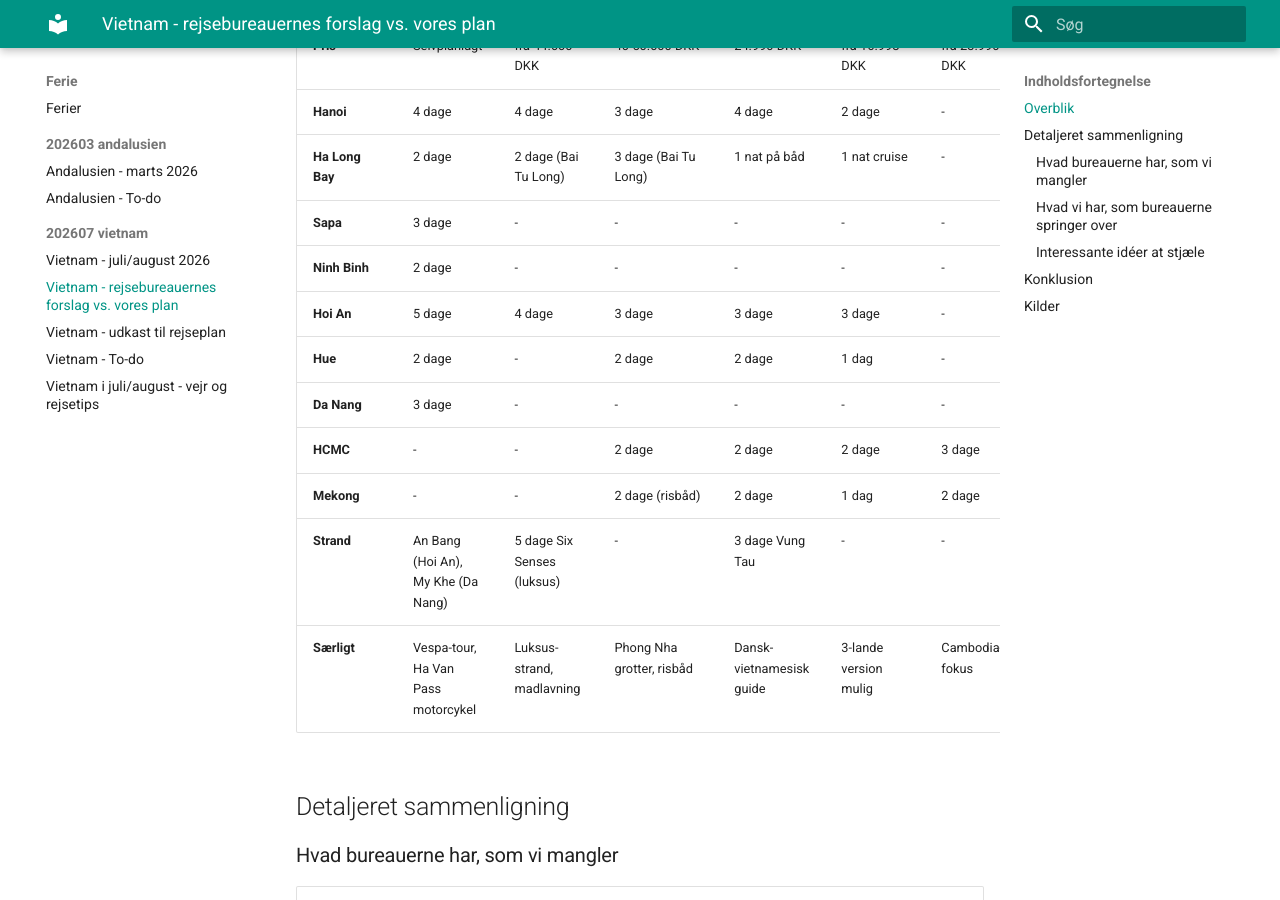
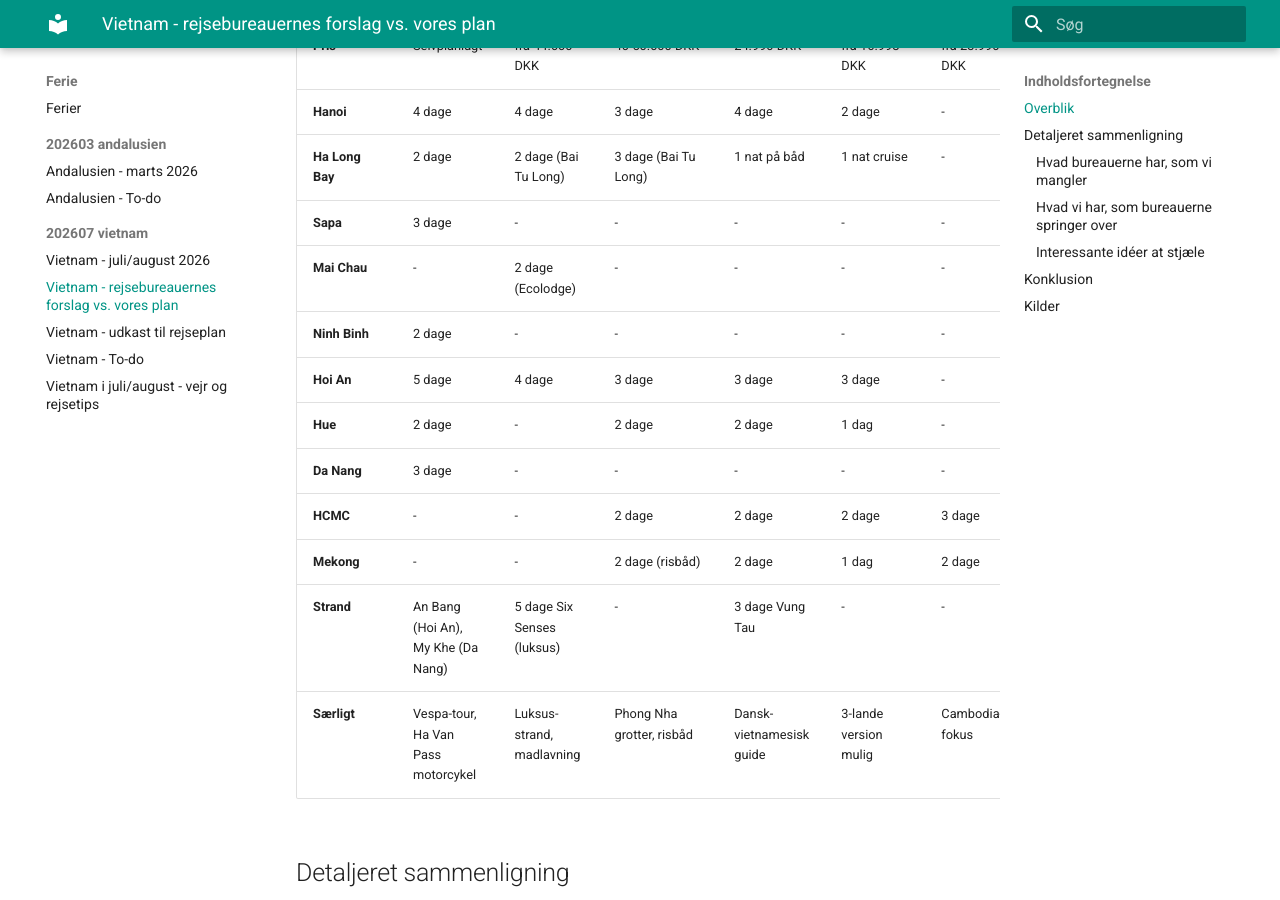
Before and after one commit to larsgam/Ferie, an MkDocs documentation site: the page built from docs/202607-vietnam/rejsebureauer-sammenligning.md, in a window 1280 px wide and 900 px high, scrolled down 662 px. Built offline with MkDocs 1.6.1 and Material for MkDocs 9.7.7, drawn with Linux system fonts in a browser that asks for light colours.

Commit message:
Add Mai Chau row to agency comparison table
Nyhavn Sommer includes 2 days in Mai Chau Valley (Ecolodge).

Co-Authored-By: Claude Opus 4.6 <noreply@anthropic.com>

```diff
--- a/docs/202607-vietnam/rejsebureauer-sammenligning.md
+++ b/docs/202607-vietnam/rejsebureauer-sammenligning.md
@@ -14,6 +14,7 @@
 | **Hanoi** | 4 dage | 4 dage | 3 dage | 4 dage | 2 dage | - |
 | **Ha Long Bay** | 2 dage | 2 dage (Bai Tu Long) | 3 dage (Bai Tu Long) | 1 nat på båd | 1 nat cruise | - |
 | **Sapa** | 3 dage | - | - | - | - | - |
+| **Mai Chau** | - | 2 dage (Ecolodge) | - | - | - | - |
 | **Ninh Binh** | 2 dage | - | - | - | - | - |
 | **Hoi An** | 5 dage | 4 dage | 3 dage | 3 dage | 3 dage | - |
 | **Hue** | 2 dage | - | 2 dage | 2 dage | 1 dag | - |
```
